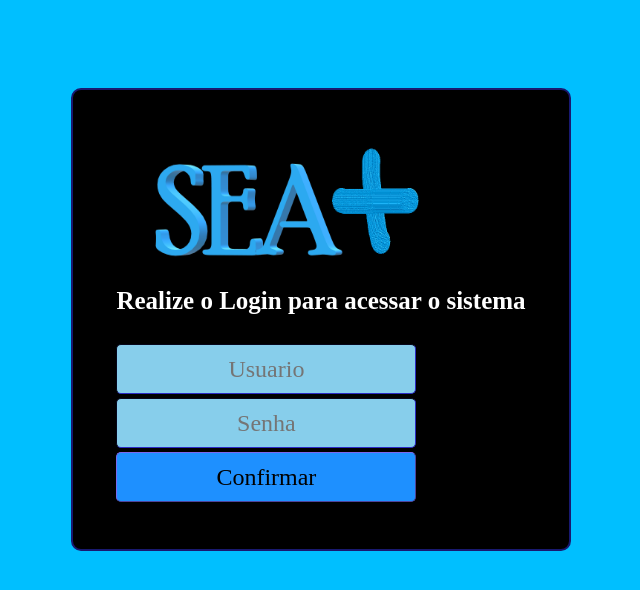
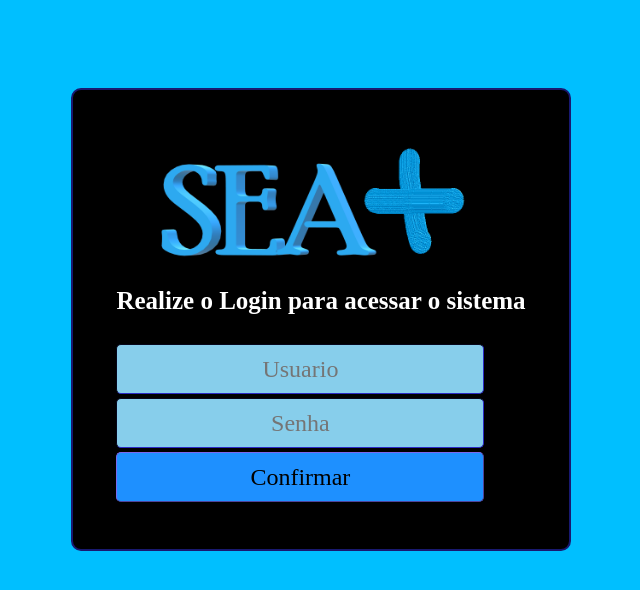
Before and after one commit to annLittleStar/SiteExpCriativa02, a PHP site: page /login.html in a window 1280 px wide. Shown: the top 590 px of the page, without its empty margins (319-959 px from the left). Run offline with PHP 8.4, Linux system fonts and the light colour scheme; some libraries are stand-ins or nearby versions.

Commit message:
Add files via upload

```diff
--- a/SiteProjeto/css/estiloLogin.css
+++ b/SiteProjeto/css/estiloLogin.css
@@ -1,6 +1,6 @@
 .confirma{
 	height: 50px;
-	width: 300px;
+	width: 368px;
 	background-color: #1E90FF;
 	font-family:Centaur;
 	text-align: center;
@@ -11,6 +11,7 @@
 	border-color: #7B68EE;
 	cursor: pointer;
 	font-size: 150%;
+
 }
 
 .confirma:hover{
@@ -22,7 +23,7 @@
 
 .textoLogin{
 	height: 50px;
-	width: 300px;
+	width: 368px;
 	background-color: #87CEEB;
 	font-family:Centaur;
 	text-align: center;
@@ -39,11 +40,12 @@
 }
 
 .aviso{
-	width: 300px;
+	width: 368px;
 	height: 28px;
 	font-family: Centaur;
 	font-size: 20px;
 	color: #B22222;
+
 }
 
 h3{
@@ -67,6 +69,10 @@ body{
 }
 
 .img{
-	width: 320px;
+	width: 368px;
 	height: 150px;
 }
+
+.teste {
+	padding-left: 34px;
+}
```
